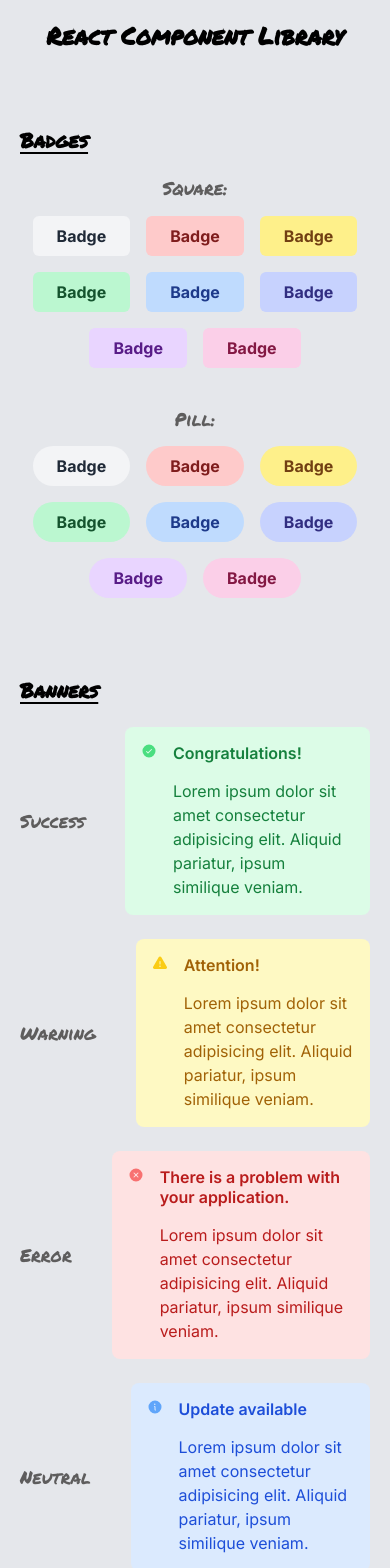
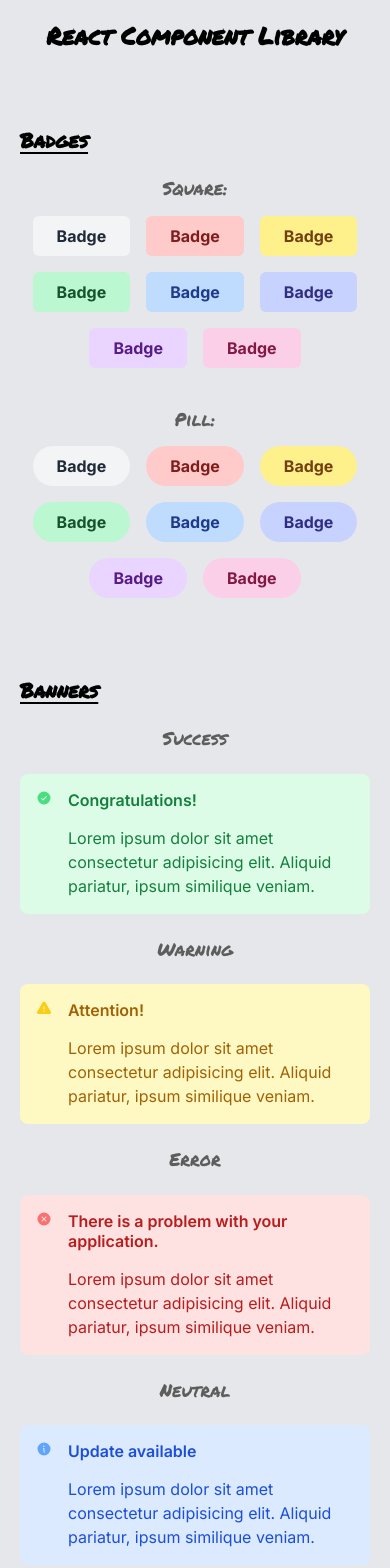
Before and after one commit to XenoMee/react-component-library, a React (Vite) app: page / in a window 390 px wide. Shown: the top 1568 px of the page. Built offline with nearby package versions, Linux system fonts and the light colour scheme.

Commit message:
adjust UI for small screen sizes

```diff
--- a/src/Components/Banner/BannersBlock.tsx
+++ b/src/Components/Banner/BannersBlock.tsx
@@ -17,8 +17,8 @@ const BannersBlock = () => {
       <h2 className='h2'>Banners</h2>
       {variants.map((variant) => {
         return (
-          <div key={variant} className='grid grid-cols-[.15fr_1fr] gap-10 items-center'>
-            <h3 className='h3 justify-self-end'>{capitalizeWord(variant)}</h3>
+          <div key={variant} className='grid ss:grid-cols-[.15fr_1fr] xxs:gap-6 ss:gap-10 items-center'>
+            <h3 className='h3 xxs:justify-self-center ss:justify-self-end'>{capitalizeWord(variant)}</h3>
             <Banner variant={`${variant}`}>
               <h4 className='leading-tight font-semibold'>{bannerTitles[variant]}</h4>
               <p>Lorem ipsum dolor sit amet consectetur adipisicing elit. Aliquid pariatur, ipsum similique veniam.</p>
```
